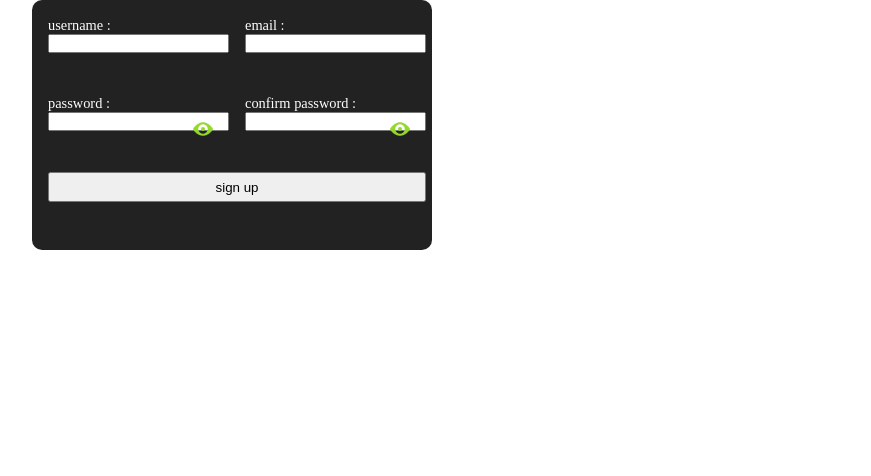
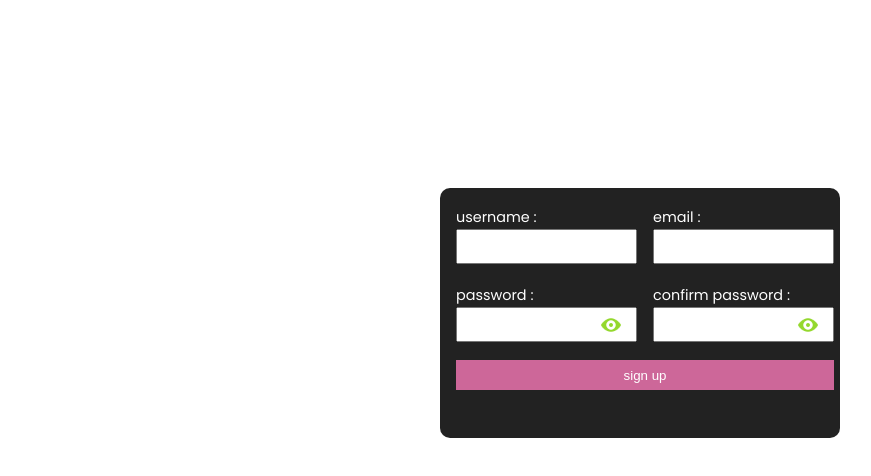
Before and after one commit to Proxiner/sign-up, a plain HTML site: page index.html in a window 1280 px wide. Shown: the whole page, without its empty margins (0-871 px from the left). Drawn offline with Linux system fonts and the light colour scheme.

Commit message:
I add js and some style

```diff
--- a/index.html
+++ b/index.html
@@ -7,9 +7,11 @@
     <link rel="stylesheet" href="./css/main.min.css">
 </head>
 <body>
+
+    <section class="contanier-of-form-container">
         <div class="form-container">
 
-    <form>
+            <form onsubmit="signUp(event)">
 
                 <div class="username">
                     <label for="fullname">username : </label>
@@ -25,20 +27,21 @@
                 <div class="password">
                     <label for="password">password :</label>
                     <input type="password" name="password" id="password">
-            <img src="image/eye.png" alt="show password">
+                    <img src="image/eye.png" alt="show password" class="show-eye">
                 </div>
 
                 <div class="confirm-password">
                     <label for="confirm-password">confirm password :</label>
                     <input type="password" name="confirm-password" id="confirm-password">
-            <img src="image/eye.png" alt="show password">
+                    <img src="image/eye.png" alt="show password" class="show-eye">
                 </div>
 
-        <input type="submit" class="submit" value="sign up" onclick="signUp()">
+                <input type="submit" class="submit" value="sign up" " >
 
             </form>
 
         </div>
+    </section>
 
 <script src="localstorage.js"></script>
 
--- a/localstorage.js
+++ b/localstorage.js
@@ -0,0 +1,25 @@
+function signUp(event) {
+
+    event.preventDefault();
+
+    let fullname = document.getElementById("fullname");
+    let email = document.getElementById("email");
+    let password = document.getElementById("password");
+    let confirm_password = document.getElementById("confirm-password");
+
+    if (fullname === ""){
+        alert("please full your fullname")
+    } else if (email === ""){
+        alert("please full your email")
+    } else if (password === ""){
+        alert("please full your password")
+    } else if (confirm_password === ""){
+        alert("please enter your password")
+    }else if (password.length >= 8){
+        alert(`your password lower than 8`)
+    }else if (confirm_password !== password){
+        alert(`your confirm password isn't true`)
+    }else {
+        alert("your information set in sass servers")
+    }
+}
--- a/src/scss/base/_forms.scss
+++ b/src/scss/base/_forms.scss
@@ -1,3 +1,9 @@
+.contanier-of-form-container {
+    display: flex;
+    justify-content: center;
+    padding-top: 188px;
+}
+
 .form-container{
     display: flex;
     justify-content: center;
--- a/src/scss/components/_introduction.scss
+++ b/src/scss/components/_introduction.scss
@@ -90,29 +90,58 @@
 .username{
     grid-column: 1/2;
     grid-row: 1/2;
+    font-family: poppins;
+    font-weight: $regular;
+}
+
+#fullname {
+    height: 35px;
 }
 
 .email{
     grid-column: 2/3;
     grid-row: 1/2;
+    font-family: poppins;
+    font-weight: $regular;
+}
+
+
+#email {
+    height: 35px;
 }
 
 .password{
     grid-column: 1/2;
     grid-row: 2/3;
     position: relative;
+    font-family: poppins;
+    font-weight: $regular;
+}
+
+
+#password {
+    height: 35px;
 }
 
 .confirm-password{
     grid-column: 2/3;
     grid-row: 2/3;
     position: relative;
+    font-family: poppins;
+    font-weight: $regular;
 }
 
 
+#confirm-password {
+    height: 35px;
+}
+
 .submit{
     height: 30px;
+    background-color: $main-color;
+    border: none;
     grid-column: 1/3;
+    color: #fff;
     grid-row: 3/4;
 }
 
@@ -123,6 +152,6 @@ label{
 img{
     width: 20px;
     position: absolute;
-    top: 25px;
+    top: 33px;
     left: 145px;
 }
```
Also changed, not shown: css/main.min.css, 1 other file. Lines whose indentation alone changed are shown as unchanged.
